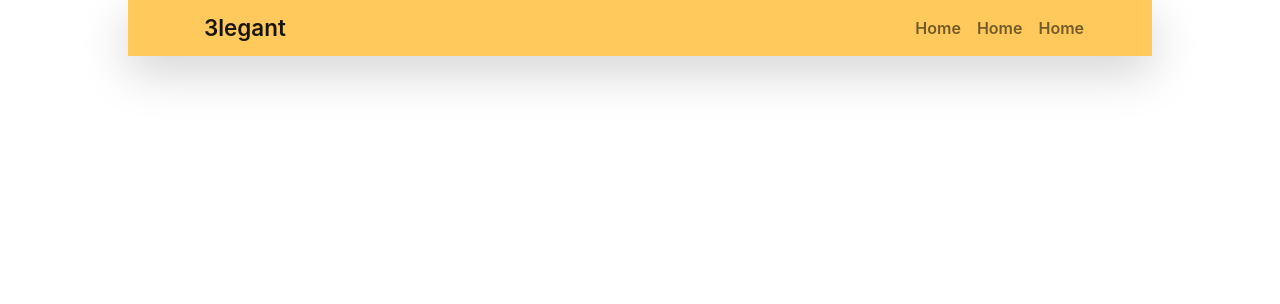
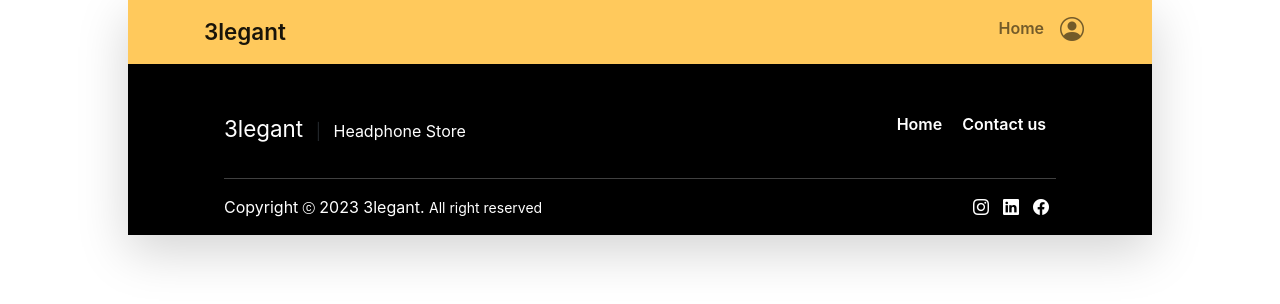
Before and after one commit to Swadhin941/ElegantFrontend, a React (Create React App) app: page /register in a window 1280 px wide. Shown: the top 304 px of the page. Built offline with nearby package versions, Linux system fonts and the light colour scheme.

Commit message:
After a break

```diff
--- a/public/index.html
+++ b/public/index.html
@@ -16,6 +16,7 @@
       user's mobile device or desktop. See https://developers.google.com/web/fundamentals/web-app-manifest/
     -->
     <link href="https://cdn.jsdelivr.net/npm/bootstrap@5.2.3/dist/css/bootstrap.min.css" rel="stylesheet" integrity="sha384-rbsA2VBKQhggwzxH7pPCaAqO46MgnOM80zW1RWuH61DGLwZJEdK2Kadq2F9CUG65" crossorigin="anonymous">
+    <link rel="stylesheet" href="https://cdn.jsdelivr.net/npm/bootstrap-icons@1.11.1/font/bootstrap-icons.css">
     <link rel="manifest" href="%PUBLIC_URL%/manifest.json" />
     <!--
       Notice the use of %PUBLIC_URL% in the tags above.
--- /dev/null
+++ b/src/Components/Footer/Footer.css
@@ -0,0 +1,21 @@
+@media screen and (min-width: 1201px) {
+    .footerContainer{
+        background-color: black;
+        padding-left: 6rem;
+        padding-right: 6rem;
+        padding-top: 3rem;
+    }
+    .footerFirstContent{
+        display: flex;
+        justify-content: space-between;
+    }
+    .footerNavContent a{
+        margin: 10px;
+        text-decoration: none;
+        color: white;
+        font-weight: 600;
+    }
+    .socialConnect i{
+        margin: 7px;
+    }
+}
--- /dev/null
+++ b/src/Components/Footer/Footer.js
@@ -0,0 +1,52 @@
+import React from 'react';
+import { Link } from 'react-router-dom';
+import "./Footer.css";
+
+const Footer = () => {
+    const handleSocial= (data)=>{
+        if(data==="instagram"){
+            window.location.href= "https://www.instagram.com/swadhin_ghosh0013/";
+        }
+        if(data==="linkedin"){
+            window.location.href= "https://www.linkedin.com/in/swadhin-g-08b1a1101/";
+        }
+        if(data==="facebook"){
+            window.location.href="https://www.facebook.com/swadhinghosh0013/";
+        }
+    }
+
+    return (
+        <div className='container-fluid footerContainer'>
+            <div className="row">
+                <div className="col-12 col-md-12 col-lg-12">
+                    <div className='footerFirstContent'>
+                        <div>
+                            <Link to={'/'} className='navbar-brand text-white me-2'>3legant</Link> | <span className='d-inline-block ms-2 text-white'>Headphone Store</span>
+                        </div>
+                        <div className='footerNavContent'>
+                            <Link to={'/'}>Home</Link>
+                            <Link to={'/'}>Contact us</Link>
+                        </div>
+                    </div>
+                </div>
+                <div className="col-12 col-md-12 col-lg-12 mt-3">
+                    <hr className='w-100 text-white' />
+                </div>
+                <div className="col-12 col-md-12 col-lg-12">
+                    <div className='d-flex justify-content-between'>
+                        <div>
+                            <p className='text-white'>Copyright <i className="bi bi-c-circle" style={{fontSize:"12px"}}></i> {new Date().getFullYear()} 3legant. <small>All right reserved</small></p>
+                        </div>
+                        <div className='socialConnect'>
+                            <i onClick={()=>handleSocial('instagram')} className='bi bi-instagram text-white'></i>
+                            <i onClick={()=>handleSocial("linkedin")} className='bi bi-linkedin text-white'></i>
+                            <i onClick={()=>handleSocial("facebook")} className='bi bi-facebook text-white'></i>
+                        </div>
+                    </div>
+                </div>
+            </div>
+        </div>
+    );
+};
+
+export default Footer;
--- a/src/Components/Layout/Main.js
+++ b/src/Components/Layout/Main.js
@@ -1,6 +1,7 @@
 import React from 'react';
 import Navbar from '../Navbar/Navbar';
 import { Outlet } from 'react-router-dom';
+import Footer from '../Footer/Footer';
 
 const Main = () => {
     return (
@@ -12,6 +13,9 @@ const Main = () => {
                 <div className="col-12 col-md-12 col-lg-12">
                     <Outlet></Outlet>
                 </div>
+                <div className="col-12 col-md-12 col-lg-12">
+                    <Footer></Footer>
+                </div>
             </div>
         </div>
     );
--- a/src/Components/Login/Login.css
+++ b/src/Components/Login/Login.css
@@ -0,0 +1,107 @@
+@media screen and (max-width: 576px) {
+    .loginContainer{
+        height: auto;
+        display: flex;
+        justify-content: center;
+        align-items: center;
+    }
+    .loginImgDiv{
+        width: 300px;
+        height: auto;
+    }
+    .loginImgDiv img{
+        height: 100%;
+        width: 100%;
+    }
+    .loginContent{
+        display: flex;
+        flex-direction: column;
+        margin-top: 2rem;
+    }
+}
+
+@media (min-width: 577px) and (max-width: 766px) {
+    .loginContainer{
+        height: auto;
+        display: flex;
+        justify-content: center;
+        align-items: center;
+    }
+    .loginImgDiv{
+        width: 300px;
+        height: auto;
+    }
+    .loginImgDiv img{
+        height: 100%;
+        width: 100%;
+    }
+    .loginContent{
+        display: flex;
+        flex-direction: column;
+        margin-top: 2rem;
+    }
+}
+
+@media (min-width: 767px) and (max-width: 991px) {
+    .loginContainer{
+        height: 100vh;
+        display: flex;
+        justify-content: center;
+        align-items: center;
+    }
+    .loginImgDiv{
+        width: 300px;
+        height: auto;
+    }
+    .loginImgDiv img{
+        height: 100%;
+        width: 100%;
+    }
+    .loginContent{
+        display: flex;
+        justify-content: center;
+        margin-top: 2rem;
+    }
+}
+
+@media (min-width: 992px) and (max-width: 1200px){
+    .loginContainer{
+        height: 100vh;
+        display: flex;
+        justify-content: center;
+        align-items: center;
+    }
+    .loginImgDiv{
+        width: 300px;
+        height: auto;
+    }
+    .loginImgDiv img{
+        height: 100%;
+        width: 100%;
+    }
+    .loginContent{
+        display: flex;
+        justify-content: center;
+    }
+}
+
+@media screen and (min-width: 1201px) {
+    .loginContainer{
+        height: 100vh;
+        display: flex;
+        justify-content: center;
+        align-items: center;
+    }
+    .loginImgDiv{
+        width: 300px;
+        height: auto;
+    }
+    .loginImgDiv img{
+        height: 100%;
+        width: 100%;
+    }
+    .loginContent{
+        display: flex;
+        justify-content: center;
+    }
+}
--- a/src/Components/Login/Login.js
+++ b/src/Components/Login/Login.js
@@ -1,10 +1,50 @@
-import React from 'react';
+import React, { useState } from 'react';
 import "./Login.css";
+import { Link } from 'react-router-dom';
 
 const Login = () => {
+    const [showPassword, setShowPassword]= useState(false);
     return (
-        <div>
-
+        <div className='container-fluid loginContainer'>
+            <div className='loginContent'>
+                <div className='loginImgDiv'>
+                    <img src="https://i.ibb.co/6gzR4QQ/login-Headphone.jpg" alt="" />
+                </div>
+                <div className='card'>
+                    <div className="card-body">
+                        <h2 className='text-center'>Login</h2>
+                        <form className='form mt-2'>
+                            <div>
+                                <label htmlFor="email" className='form-label'>Email:</label>
+                                <div className='input-group'>
+                                    <input type="email" name='email' className='form-control'/>
+                                </div>
+                            </div>
+                            <div className='mt-2'>
+                                <label htmlFor="password" className='form-label'>Password:</label>
+                                <div className="input-group">
+                                    <input type={showPassword?"text":"password"} className='form-control' name='password' style={{borderRight:"0px"}} />
+                                    <span className='input-group-text' onClick={()=>setShowPassword(!showPassword)} style={{backgroundColor: "white"}}><i className={showPassword? "bi bi-eye":'bi bi-eye-slash'}></i></span>
+                                </div>
+                            </div>
+                            <div className='mt-2'>
+                                <button className='btn btn-secondary d-flex justify-content-center w-100'>Login</button>
+                            </div>
+                            <div className='mt-2'>
+                                <p>Does not have any account? <Link to={'/register'}>Click here</Link></p>
+                            </div>
+                            <div className='mt-2 d-flex justify-content-evenly'>
+                                <hr className='w-100'/>
+                                <h5>OR</h5>
+                                <hr className='w-100' />
+                            </div>
+                            <div className='mt-2'>
+                                <button className='btn border-dark border-1 w-100 d-flex justify-content-evenly'><div style={{height:"20px", width:"20px"}}><img src="https://i.ibb.co/Y8TSkVN/google-icon.png" alt="" className='img-fluid' /></div> Continue with Google</button>
+                            </div>
+                        </form>
+                    </div>
+                </div>
+            </div>
         </div>
     );
 };
--- a/src/Components/Navbar/Navbar.js
+++ b/src/Components/Navbar/Navbar.js
@@ -18,10 +18,7 @@ const Navbar = () => {
                             <NavLink to={'/'} className={'nav-link'}>Home</NavLink>
                         </li>
                         <li className="nav-item">
-                            <NavLink to={'/'} className={'nav-link'}>Home</NavLink>
-                        </li>
-                        <li className="nav-item">
-                            <NavLink to={'/'} className={'nav-link'}>Home</NavLink>
+                            <NavLink to={'/login'} className={'nav-link'} style={{marginTop:"-0.23rem"}}><i className='bi bi-person-circle fs-4' ></i></NavLink>
                         </li>
                     </ul>
                 </div>
```
